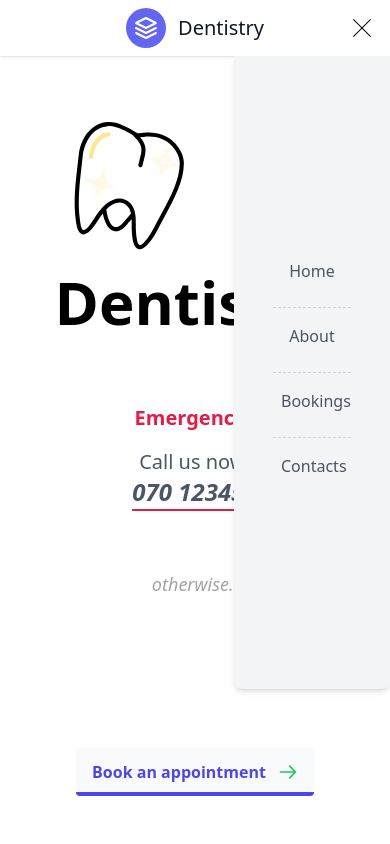
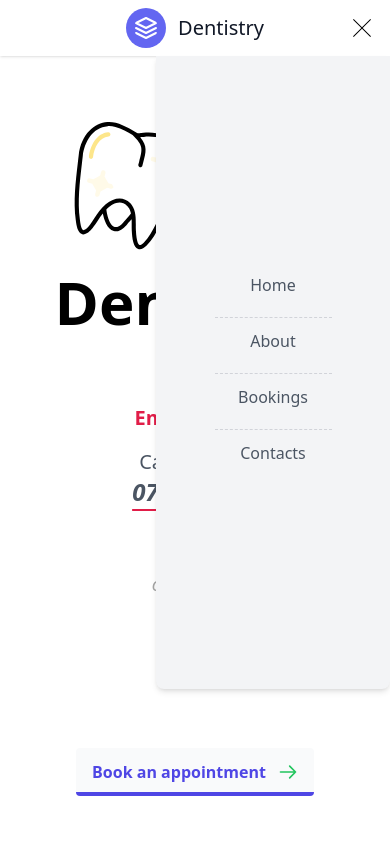
Before and after one commit to asorius/react-calendar, a React (Create React App) app: page / in a window 390 px wide. Both pictures are taken after a click on the button 362 px from the left and 28 px from the top of the page. Shown: the top 844 px of the page. Built offline with nearby package versions, Linux system fonts and the light colour scheme.

Commit message:
proper modal placement and click actions

```diff
--- a/src/App.tsx
+++ b/src/App.tsx
@@ -34,7 +34,7 @@ function App() {
     return () => window.removeEventListener('scroll', debounce(scrollWatcher));
   }, []);
   return (
-    <div className='App scroll-smooth '>
+    <div className='App '>
       <ToTop visible={toTopVisible} />
       <Header />
       <About />
--- a/src/components/About.tsx
+++ b/src/components/About.tsx
@@ -11,7 +11,9 @@ export default function About() {
     description,
   }));
   return (
-    <section className=' body-font bg-gradient-to-br from-main to-accent'>
+    <section
+      id='About'
+      className=' body-font bg-gradient-to-br from-main to-accent'>
       <div className='container px-5 py-24 mx-auto'>
         <div className='flex flex-col text-center w-full mb-20'>
           <h1 className={headerClasses + '  text-text-lighter'}>{title}</h1>
--- a/src/components/Contacts.tsx
+++ b/src/components/Contacts.tsx
@@ -17,7 +17,7 @@ export default function About() {
     }));
   };
   return (
-    <section className='body-font relative mt-20'>
+    <section id='Contacts' className='body-font relative mt-20'>
       <div className='container mx-auto'>
         <h1 className={headerClasses}>Contact us</h1>
         <div className=' px-5 py-24  flex sm:flex-nowrap flex-wrap'>
--- a/src/components/Header.tsx
+++ b/src/components/Header.tsx
@@ -6,7 +6,7 @@ import Navigation from './Navigation';
 // import './styling/action-button.css';
 const MainHeader = () => {
   return (
-    <header id='header' className='text-gray-600 min-h-screen flex flex-col'>
+    <header id='Home' className='text-gray-600 min-h-screen flex flex-col'>
       <Navigation />
       <Hero />
     </header>
--- a/src/components/Navbar.tsx
+++ b/src/components/Navbar.tsx
@@ -7,10 +7,10 @@ const Li = ({
   href: string;
   children: React.ReactNode;
 }) => (
-  <li className='mb-2 w-1/2 mx-auto '>
+  <li className='mb-2 w-1/2 mx-auto h-12 grid content-center'>
     <a
       href={href}
-      className=' block text-md px-2 py-4 text-center hover:cursor-pointer hover:text-accent hover:underline hover:decoration-accent hover:underline-offset-8 transition duration-300'>
+      className='w-full h-full block text-md text-center hover:cursor-pointer hover:text-accent hover:underline hover:decoration-accent hover:underline-offset-8 transition duration-300'>
       {children}
     </a>
   </li>
@@ -23,7 +23,7 @@ export default function Navbar() {
   }, []);
 
   return (
-    <div className='' ref={navbarContainer}>
+    <div className='navbar' ref={navbarContainer}>
       <div className='md:hidden flex items-center absolute right-4 top-4'>
         <button
           className='outline-none '
@@ -51,16 +51,21 @@ export default function Navbar() {
             </svg>
           )}
         </button>
-        <ul
-          className={`bg-gray-light absolute divide-y divide-dashed divide-gray-darken/25 py-4 rounded-b-lg shadow-md duration-500 ${
-            showMenu ? ' z-20 grid' : ' z-0 hidden'
-          } top-10 -right-4 w-[40vw] h-[75vh] content-center`}>
-          <Li href='#home'>Home</Li>
-          <Li href='#about'>About</Li>
-          <Li href='#bookings'>Bookings</Li>
-          <Li href='#contacts'>Contacts</Li>
-        </ul>
       </div>
+      <ul
+        className={`bg-gray-light absolute divide-y divide-dashed divide-gray-darken/25 py-4 rounded-b-lg shadow-md duration-500 ${
+          showMenu
+            ? ' z-20 transform-x-0 opacity-100'
+            : '-transform-x-full opacity-0 z-0 '
+        } top-full -right-0 w-[60vw] h-[75vh] grid content-center`}
+        onClick={() => {
+          toggleNav((prev) => !prev);
+        }}>
+        <Li href='#Home'>Home</Li>
+        <Li href='#About'>About</Li>
+        <Li href='#Bookings'>Bookings</Li>
+        <Li href='#Contacts'>Contacts</Li>
+      </ul>
     </div>
   );
 }
--- a/src/components/Navigation.tsx
+++ b/src/components/Navigation.tsx
@@ -13,10 +13,10 @@ export default function Navigation() {
   }, []);
 
   return (
-    <div className='w-full p-2 grid place-items-center shadow grow-0 '>
+    <div className='w-full p-2 grid place-items-center shadow grow-0 relative'>
       <div ref={logo} className='logo'>
         <a
-          href='#header'
+          href='#home'
           className='flex title-font font-medium items-center text-gray-900 mb-0 md:mb-0'>
           <svg
             xmlns='http://www.w3.org/2000/svg'
--- a/src/components/ToTop.tsx
+++ b/src/components/ToTop.tsx
@@ -8,7 +8,7 @@ export default function ToTop({ visible }: { visible: boolean }) {
       className={` grid content-center drop-shadow-lg border border-black/10 z-10 duration-500 fixed bottom-4 left-1/2 -translate-x-1/2 rounded-full h-10 p-1 bg-gray-light/50 ${
         visible ? 'translate-y-0 opacity-100' : '-translate-y-5 opacity-0'
       }`}
-      href='#header'>
+      href='#home'>
       <svg
         xmlns='http://www.w3.org/2000/svg'
         ref={svgElement}
```
